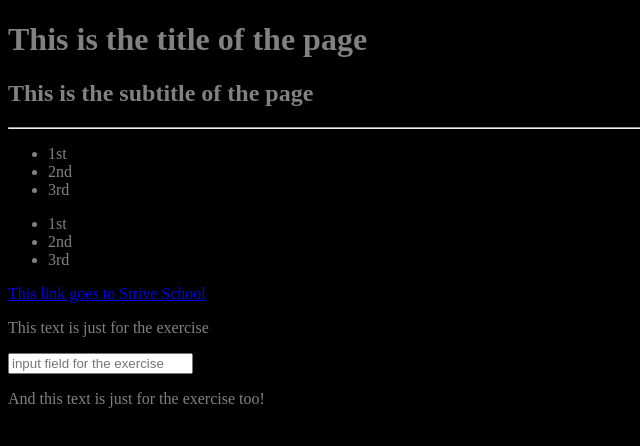
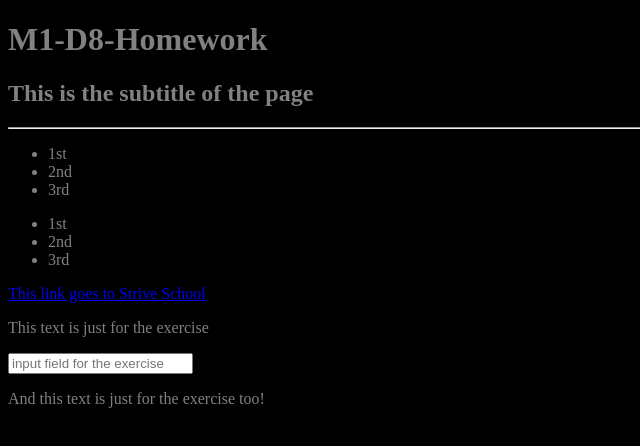
Before and after one commit to Attila-Vigh/M1-D8-Homework, a plain HTML site: page index.html in a window 1280 px wide. Shown: the whole page, without its empty margins (0-640 px from the left). Drawn offline with Linux system fonts and the light colour scheme.

Commit message:
Exercise 1 done.
Write a function for changing the title of the document in something else.

```diff
--- a/script.js
+++ b/script.js
@@ -1,12 +1,15 @@
 document.querySelector("body").style.backgroundColor = "black"
+
 
 /* EXERCISE 1
 Write a function for changing the title of the document in something else.
 */
+const changeTitle = function (newTitle) {
+    let h1 = document.querySelector("h1")
+    h1.innerText = "M1-D8-Homework"
+};
+changeTitle()
 
-const changeTitle = function (newTitle) {
-//
-};
 
 /* EXERCISE 2
 Write a function for changing the class of the title of the page in "myHeading".
@@ -15,6 +18,7 @@ Write a function for changing the class of the title of the page in "myHeading".
 const addClassToTitle = function () {
 //
 };
+// addClassToTitle()
 
 /* EXERCISE 3
 Write a function for changing the text of only the p which are children of a div.
@@ -23,6 +27,7 @@ Write a function for changing the text of only the p which are children of a div
 const changePcontent = function () {
 //
 };
+// changePcontent()
 
 /* EXERCISE 4
 Write a function for changing the destination of every link to https://www.google.com
@@ -31,6 +36,7 @@ Write a function for changing the destination of every link to https://www.googl
 const changeUrls = function () {
 //
 };
+// changeUrls()
 
 /* EXERCISE 5
 Write a function for adding a new item in the second list.
@@ -39,6 +45,7 @@ Write a function for adding a new item in the second list.
 const addToTheSecond = function (content) {
 //
 };
+// addToTheSecond()
 
 /* EXERCISE 6
 Write a function for adding a second paragraph to the div.
@@ -47,6 +54,7 @@ Write a function for adding a second paragraph to the div.
 const addParagraph = function (content) {
 //
 };
+// addParagraph()
 
 /* EXERCISE 7
 Write a function for making the first UL disappear.
@@ -55,6 +63,7 @@ Write a function for making the first UL disappear.
 const firstUlDisappear = function () {
 //
 };
+// firstUlDisappear()
 
 /* EXERCISE 8
 Write a function for making the background of every UL green.
@@ -63,6 +72,7 @@ Write a function for making the background of every UL green.
 const paintItGreen = function () {
 //
 };
+// paintItGreen()
 
 /* EXERCISE 9
 Make the heading of the page change color every time the user clicks on it.
@@ -71,6 +81,7 @@ Make the heading of the page change color every time the user clicks on it.
 const makeItClickable = function () {
 //
 };
+// makeItClickable()
 
 /* EXERCISE 10
 Change the footer text with something else when the user clicks on it.
@@ -79,6 +90,7 @@ Change the footer text with something else when the user clicks on it.
 const changeFooterText = function () {
 //
 };
+// changeFooterText()
 
 /* EXERCISE 11
 Attach an event listener to the input field in the page for console logging its value just after any keystroke.
@@ -86,6 +98,8 @@ Attach an event listener to the input field in the page for console logging its
 
 const inputField = document.getElementById("input-field");
 // ...
+// inputField()
+
 
 /* EXERCISE 12
 Create a new welcome alert message when the page successfully loads.
@@ -95,6 +109,7 @@ window.onload = function () {
 //
 };
 
+
 /* EXERCISE 13
 Use HTML5 tags to divide the content of the page in a more semantic way.
 */
```
Also changed, not shown: index.html (+1 -1 lines).
